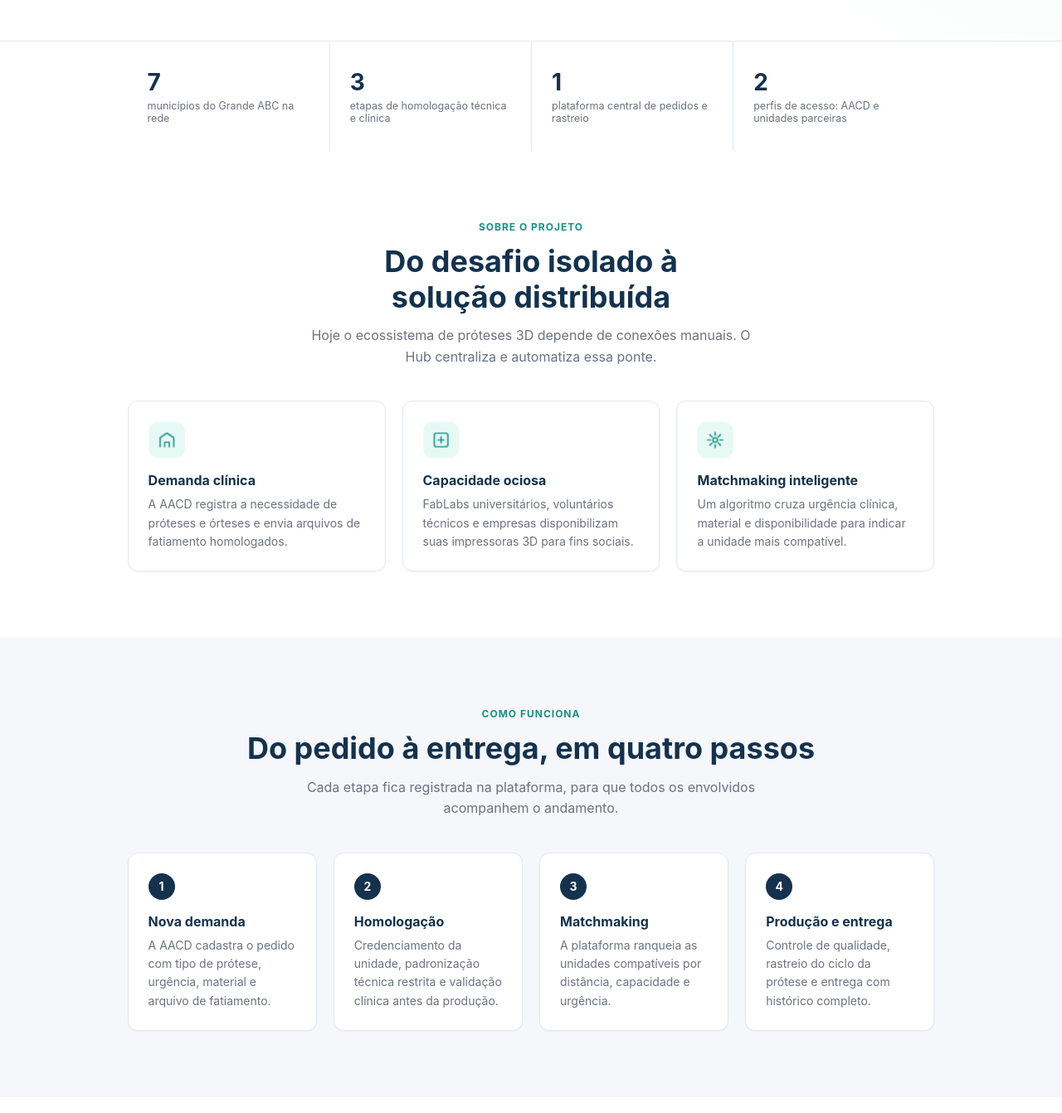
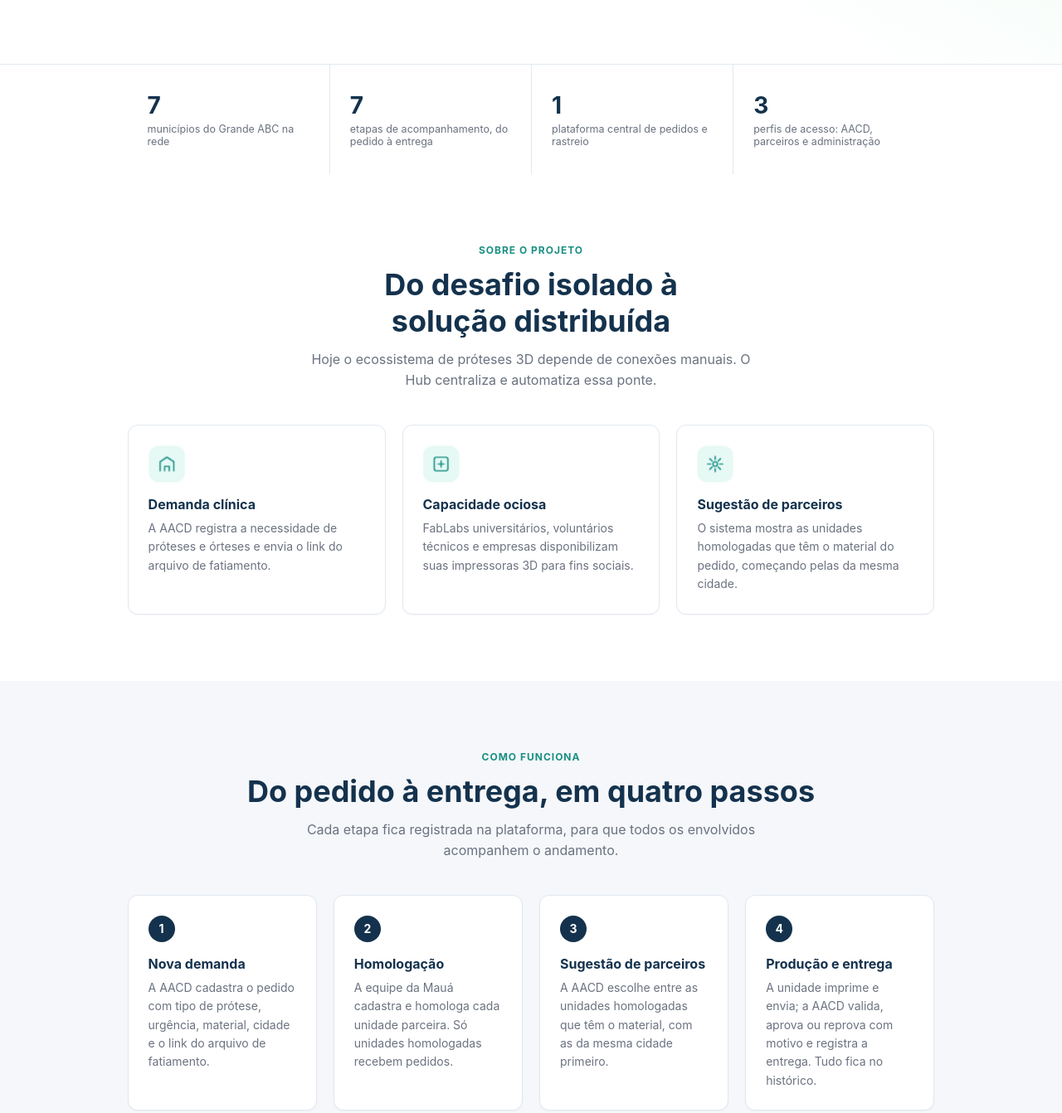
Before and after one commit to hub-proteses-3d/hub-proteses-3d, a website: page public/index.html in a window 1280 px wide. Shown: the part 618-1960 px from the top of the page at 83% size. Drawn offline with Linux system fonts and the light colour scheme.

Commit message:
textos da pagina inicial de acordo com o que o sistema faz

```diff
--- a/public/index.html
+++ b/public/index.html
@@ -28,7 +28,7 @@
       <div class="hero-texto">
         <span class="hero-tag">MANUFATURA ADITIVA PARA SAÚDE</span>
         <h1>Conectando próteses<br>3D <span>a quem precisa</span></h1>
-        <p>Hub digital que conecta a demanda clínica da AACD à capacidade produtiva de FabLabs, universidades e fábricas do Grande ABC, com homologação, matchmaking e acompanhamento em um só lugar.</p>
+        <p>Hub digital que conecta a demanda clínica da AACD à capacidade produtiva de FabLabs, universidades e fábricas do Grande ABC, com cadastro das unidades, sugestão de parceiros e acompanhamento dos pedidos em um só lugar.</p>
         <div class="hero-botoes">
           <a href="login.html" class="btn btn-primary">Acessar plataforma</a>
           <a href="#sobre" class="btn btn-secondary">Conheça o projeto</a>
@@ -44,16 +44,16 @@
         <div class="kpi-label">municípios do Grande ABC na rede</div>
       </div>
       <div class="numero">
-        <div class="kpi-value">3</div>
-        <div class="kpi-label">etapas de homologação técnica e clínica</div>
+        <div class="kpi-value">7</div>
+        <div class="kpi-label">etapas de acompanhamento, do pedido à entrega</div>
       </div>
       <div class="numero">
         <div class="kpi-value">1</div>
         <div class="kpi-label">plataforma central de pedidos e rastreio</div>
       </div>
       <div class="numero">
-        <div class="kpi-value">2</div>
-        <div class="kpi-label">perfis de acesso: AACD e unidades parceiras</div>
+        <div class="kpi-value">3</div>
+        <div class="kpi-label">perfis de acesso: AACD, parceiros e administração</div>
       </div>
     </section>
     <section id="sobre" class="secao">
@@ -64,7 +64,7 @@
         <div class="card card-pad">
           <img src="img/icone-demanda.png" alt="">
           <h3>Demanda clínica</h3>
-          <p>A AACD registra a necessidade de próteses e órteses e envia arquivos de fatiamento homologados.</p>
+          <p>A AACD registra a necessidade de próteses e órteses e envia o link do arquivo de fatiamento.</p>
         </div>
         <div class="card card-pad">
           <img src="img/icone-capacidade.png" alt="">
@@ -73,8 +73,8 @@
         </div>
         <div class="card card-pad">
           <img src="img/icone-matchmaking.png" alt="">
-          <h3>Matchmaking inteligente</h3>
-          <p>Um algoritmo cruza urgência clínica, material e disponibilidade para indicar a unidade mais compatível.</p>
+          <h3>Sugestão de parceiros</h3>
+          <p>O sistema mostra as unidades homologadas que têm o material do pedido, começando pelas da mesma cidade.</p>
         </div>
       </div>
     </section>
@@ -86,22 +86,22 @@
         <div class="card card-pad">
           <span class="passo">1</span>
           <h3>Nova demanda</h3>
-          <p>A AACD cadastra o pedido com tipo de prótese, urgência, material e arquivo de fatiamento.</p>
+          <p>A AACD cadastra o pedido com tipo de prótese, urgência, material, cidade e o link do arquivo de fatiamento.</p>
         </div>
         <div class="card card-pad">
           <span class="passo">2</span>
           <h3>Homologação</h3>
-          <p>Credenciamento da unidade, padronização técnica restrita e validação clínica antes da produção.</p>
+          <p>A equipe da Mauá cadastra e homologa cada unidade parceira. Só unidades homologadas recebem pedidos.</p>
         </div>
         <div class="card card-pad">
           <span class="passo">3</span>
-          <h3>Matchmaking</h3>
-          <p>A plataforma ranqueia as unidades compatíveis por distância, capacidade e urgência.</p>
+          <h3>Sugestão de parceiros</h3>
+          <p>A AACD escolhe entre as unidades homologadas que têm o material, com as da mesma cidade primeiro.</p>
         </div>
         <div class="card card-pad">
           <span class="passo">4</span>
           <h3>Produção e entrega</h3>
-          <p>Controle de qualidade, rastreio do ciclo da prótese e entrega com histórico completo.</p>
+          <p>A unidade imprime e envia; a AACD valida, aprova ou reprova com motivo e registra a entrega. Tudo fica no histórico.</p>
         </div>
       </div>
     </section>
@@ -123,20 +123,20 @@
     <section id="privacidade" class="secao secao-escura">
       <span class="secao-tag">PRIVACIDADE E LGPD</span>
       <h2>Dados de saúde exigem<br>cuidado desde o desenho</h2>
-      <p class="secao-texto">O Hub trata informações de pacientes com deficiência, que são dados pessoais sensíveis. A proteção faz parte da arquitetura da plataforma.</p>
+      <p class="secao-texto">Próteses envolvem dados de saúde, que são dados pessoais sensíveis. Por isso o Hub não guarda nenhum dado pessoal de paciente. A proteção faz parte da arquitetura da plataforma.</p>
       <div class="cartoes cartoes-2">
         <div class="cartao-escuro">
           <img src="img/icone-anonimizacao.png" alt="">
           <div>
             <h3>Anonimização de pacientes</h3>
-            <p>Pedidos identificam o paciente apenas por um código interno. Nome e dados pessoais não são expostos às unidades de produção.</p>
+            <p>Pedidos identificam o paciente apenas por um código interno. Nome e dados pessoais não são guardados na plataforma.</p>
           </div>
         </div>
         <div class="cartao-escuro">
           <img src="img/icone-acesso.png" alt="">
           <div>
             <h3>Acesso por perfil</h3>
-            <p>AACD e unidades parceiras enxergam apenas o necessário para o seu papel: demanda clínica de um lado, especificações técnicas de produção do outro.</p>
+            <p>AACD, unidades parceiras e administração enxergam apenas o necessário para o seu papel: demanda clínica de um lado, especificações técnicas de produção do outro.</p>
           </div>
         </div>
         <div class="cartao-escuro">
```
